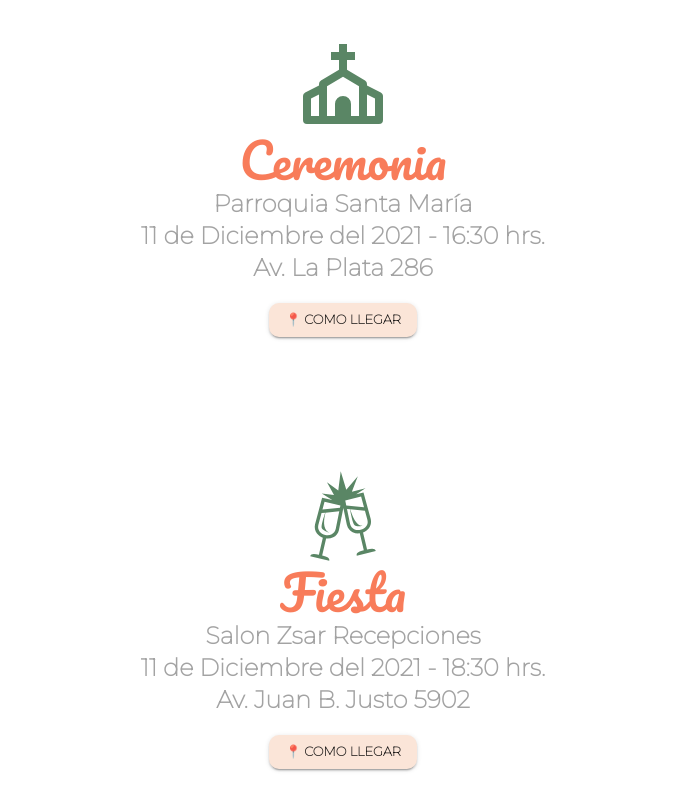
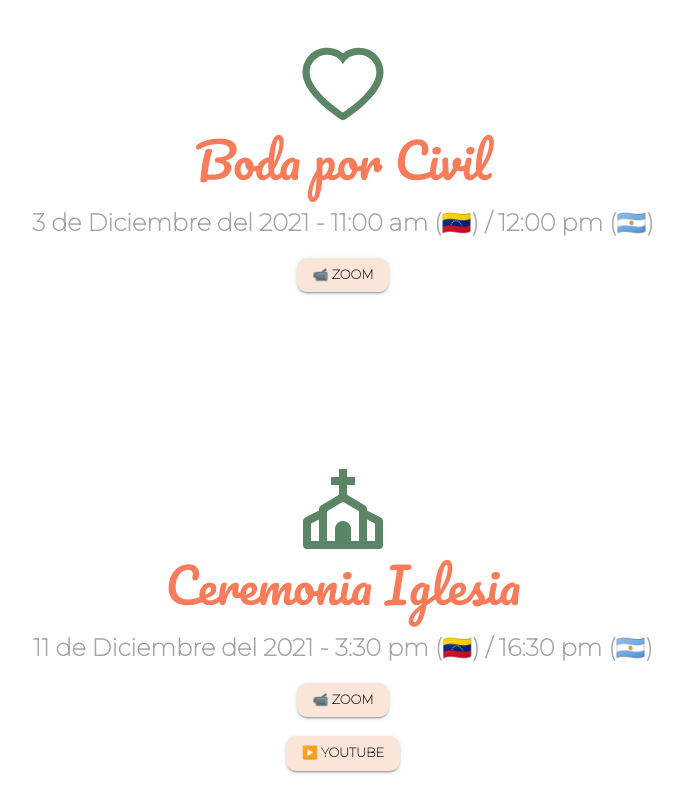
Before and after one commit to Codereggs/webPageMatrimonial, a React (Create React App) app: page /distancia in a window 1280 px wide. Shown: the part 1060-1860 px from the top of the page, without its empty margins (297-980 px from the left). Built offline with nearby package versions, Linux system fonts and the light colour scheme.

Commit message:
feat all distance router

```diff
--- a/package.json
+++ b/package.json
@@ -14,6 +14,7 @@
     "react": "^17.0.2",
     "react-dom": "^17.0.2",
     "react-icons": "^4.3.1",
+    "react-router-dom": "^6.0.2",
     "react-scripts": "4.0.3",
     "web-vitals": "^1.1.2"
   },
--- a/src/App.js
+++ b/src/App.js
@@ -1,29 +1,20 @@
 import "./App.css";
-import Fecha from "./Components/Fecha";
-import Inicio from "./Components/Inicio";
-import RedesS from "./Components/RedesS";
-import Regalos from "./Components/Regalos";
-import Reserva from "./Components/Reserva";
-import NavBar from "./Components/Nav";
-import Conocenos from "./Components/Conocenos";
-import TeEsperamos from "./Components/TeEsperamos";
-import Footer from "./Components/Footer";
 import { ThemeProvider } from "@mui/material";
 import theme from "./theme/theme";
+import PaginaPresencial from "./Components/PaginaPresencial";
+import { BrowserRouter as Router, Routes, Route } from "react-router-dom";
+import PaginaDistancia from "./Components/PaginaDistancia";
 
 function App() {
   return (
     <>
       <ThemeProvider theme={theme}>
-        <NavBar />
-        <Inicio />
-        <Fecha />
-        <RedesS />
-        <Conocenos />
-        <Regalos />
-        <Reserva />
-        <TeEsperamos />
-        <Footer />
+        <Router>
+          <Routes>
+            <Route exact path="/" element={<PaginaPresencial />} />
+            <Route path="/distancia" element={<PaginaDistancia />} />
+          </Routes>
+        </Router>
       </ThemeProvider>
     </>
   );
--- a/src/Components/Conocenos.js
+++ b/src/Components/Conocenos.js
@@ -32,7 +32,7 @@ const Conocenos = () => {
   let height = xl
     ? "1000px"
     : lg
-    ? "500px"
+    ? "300px"
     : md
     ? "250px"
     : xs
--- a/src/Components/FechaCards.js
+++ b/src/Components/FechaCards.js
@@ -13,6 +13,8 @@ const FechaCards = ({
   fecha,
   direccion,
   gmapsdir,
+  youtubedir,
+  zoomdir,
   whatsappdirRafa,
   whatsappdirMary,
 }) => {
@@ -61,6 +63,7 @@ const FechaCards = ({
       <Typography variant={"h3"} style={style.colorStyle} align="center">
         {titulo}
       </Typography>
+      <br />
       <Typography variant={"h5"} align="center" color="secondary">
         {localidad}
       </Typography>
@@ -70,6 +73,30 @@ const FechaCards = ({
       <Typography variant={"h5"} align="center" color="secondary">
         {direccion}
       </Typography>
+      <br />
+      {zoomdir && (
+        <Link
+          href={zoomdir}
+          underline="none"
+          target="_blank"
+          rel="noopener"
+          className="fechaLink"
+        >
+          <Button variant="contained">📹 Zoom</Button>
+        </Link>
+      )}
+      <br />
+      {youtubedir && (
+        <Link
+          href={youtubedir}
+          underline="none"
+          target="_blank"
+          rel="noopener"
+          className="fechaLink"
+        >
+          <Button variant="contained">▶️ Youtube</Button>
+        </Link>
+      )}
       <br />
       {gmapsdir && (
         <Link
--- /dev/null
+++ b/src/Components/FechaDistancia.js
@@ -0,0 +1,47 @@
+import "./Fecha.css";
+import FechaCards from "./FechaCards";
+import { BiChurch } from "react-icons/bi";
+import { AiOutlineHeart } from "react-icons/ai";
+import { Typography } from "@mui/material";
+import Aos from "aos";
+import "aos/dist/aos.css";
+import { useEffect } from "react";
+
+const Fecha = () => {
+  useEffect(() => {
+    Aos.init({ duration: 2000 });
+  }, []);
+  return (
+    <section className="fechaContainer" id="fecha">
+      <Typography
+        variant={"h4"}
+        align="center"
+        style={{
+          marginTop: "3rem",
+          fontFamily: "Montserrat",
+          paddingTop: "110px",
+        }}
+        data-aos="flip-left"
+      >
+        TE INVITAMOS A QUE NOS ACOMPAÑES EN ESTE GRAN DÍA
+      </Typography>
+
+      <FechaCards
+        icono={<AiOutlineHeart className="cIcon" />}
+        titulo="Boda por Civil"
+        fecha="3 de Diciembre del 2021 - 11:00 am (🇻🇪) / 12:00 pm (🇦🇷)"
+        zoomdir="https://us05web.zoom.us/j/82569608418?pwd=Z1pjYW5FU0tSQ1Jodzc0VmRBT0ExUT09"
+      />
+
+      <FechaCards
+        icono={<BiChurch className="cIcon" />}
+        titulo="Ceremonia Iglesia"
+        fecha="11 de Diciembre del 2021 - 3:30 pm (🇻🇪) / 16:30 pm (🇦🇷)"
+        youtubedir="https://youtube.com/c/ParroquiaSantaMaria"
+        zoomdir="https://us05web.zoom.us/j/82569608418?pwd=Z1pjYW5FU0tSQ1Jodzc0VmRBT0ExUT09"
+      />
+    </section>
+  );
+};
+
+export default Fecha;
--- /dev/null
+++ b/src/Components/PaginaDistancia.js
@@ -0,0 +1,23 @@
+import Conocenos from "./Conocenos";
+import FechaDistancia from "./FechaDistancia";
+import Footer from "./Footer";
+import Inicio from "./Inicio";
+import NavBar from "./Nav";
+import RedesS from "./RedesS";
+import TeEsperamos from "./TeEsperamos";
+
+const PaginaDistancia = () => {
+  return (
+    <>
+      <NavBar />
+      <Inicio />
+      <FechaDistancia />
+      <RedesS />
+      <Conocenos />
+      <TeEsperamos />
+      <Footer />
+    </>
+  );
+};
+
+export default PaginaDistancia;
--- /dev/null
+++ b/src/Components/PaginaPresencial.js
@@ -0,0 +1,27 @@
+import Conocenos from "./Conocenos";
+import Fecha from "./Fecha";
+import Footer from "./Footer";
+import Inicio from "./Inicio";
+import NavBar from "./Nav";
+import RedesS from "./RedesS";
+import Regalos from "./Regalos";
+import Reserva from "./Reserva";
+import TeEsperamos from "./TeEsperamos";
+
+const PaginaPresencial = () => {
+  return (
+    <>
+      <NavBar />
+      <Inicio />
+      <Fecha />
+      <RedesS />
+      <Conocenos />
+      <Regalos />
+      <Reserva />
+      <TeEsperamos />
+      <Footer />
+    </>
+  );
+};
+
+export default PaginaPresencial;
```
Also changed, not shown: 2 other files (tests, documents, lock files or other folders).
